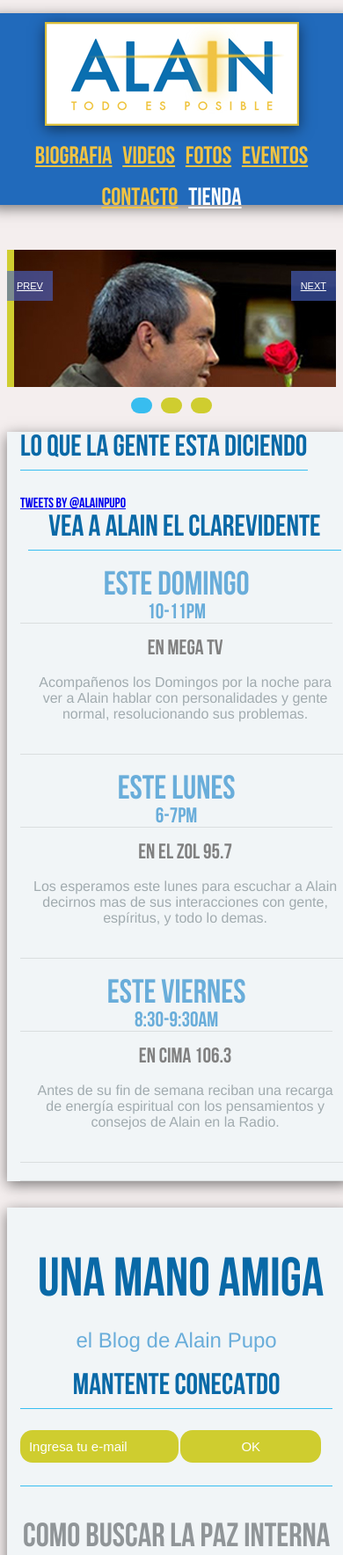
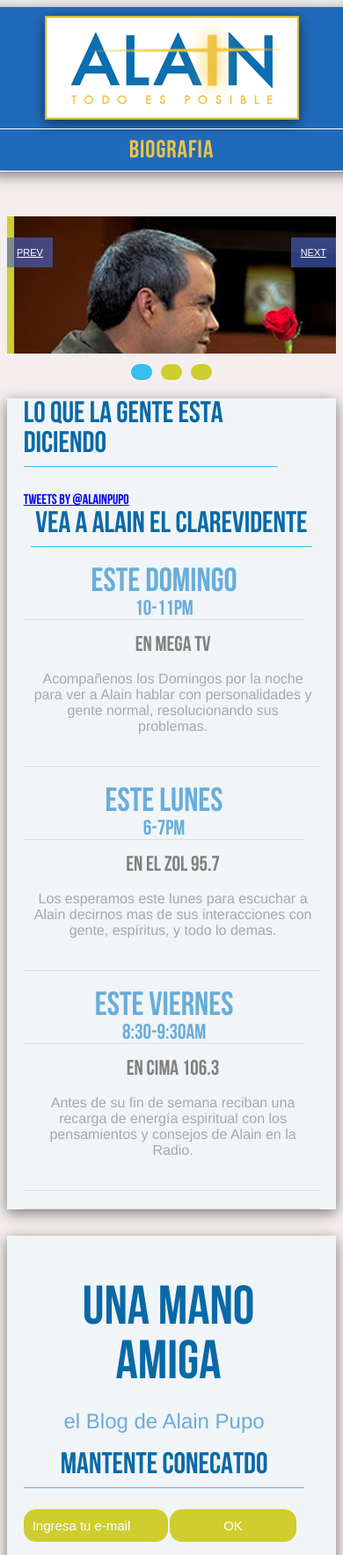
Before and after one commit to PradatiusD/alain, a PHP site: page / in a window 390 px wide; the page is wider, and only the part inside the window is pictured. Shown: the top 1768 px of that part at 88% size. Run offline with PHP 8.4, Linux system fonts and the light colour scheme; some libraries are stand-ins or nearby versions.

Commit message:
Added new mobile drop down menu and improved layout responsiveness

```diff
--- a/css/main.css
+++ b/css/main.css
@@ -11,7 +11,8 @@
 
 h1, h2, h3, h4, h5 {
   font-weight: normal;
-  margin-top: 1em; }
+  margin-top: 1em;
+  line-height: 1em; }
 
 ul {
   list-style-type: none;
@@ -43,16 +44,17 @@
   header.header .topNav {
     font-size: 23px;
     background: #216abb;
+    overflow: hidden;
     box-shadow: 0 4px 15px rgba(0, 0, 0, 0.5); }
-    header.header .topNav ul {
-      height: 86px;
-      margin-top: 15px;
+    header.header .topNav ul:first-of-type {
       margin-left: 14%; }
+      header.header .topNav ul:first-of-type li {
+        vertical-align: middle; }
     header.header .topNav li {
-      vertical-align: top;
-      margin-top: 35px; }
+      vertical-align: top; }
     header.header .topNav li:last-child a {
-      color: white; }
+      color: white;
+      text-decoration: none; }
     header.header .topNav a {
       color: #f0c343;
       -webkit-transition: all 0.4s;
@@ -61,9 +63,6 @@
       header.header .topNav a:hover {
         color: white;
         text-decoration: none; }
-    header.header .topNav .logo {
-      position: relative;
-      bottom: 35px; }
     header.header .topNav .logo img {
       box-shadow: 0 4px 15px rgba(0, 0, 0, 0.5);
       border: 2px solid #D8BD3C; }
@@ -74,7 +73,8 @@
         margin: 10px auto;
         padding: 10px 0; } }
     header.header .topNav ul.dropdownz {
-      display: none; }
+      display: none;
+      text-align: center; }
       @media only screen and (max-width: 400px) {
         header.header .topNav ul.dropdownz {
           display: block;
@@ -110,9 +110,12 @@
       header.header .leftNav {
         display: none; }
       header.header .topNav ul {
-        margin-left: 0%; }
+        margin: 0;
+        height: auto; }
+        header.header .topNav ul:first-of-type {
+          margin-left: 0; }
       header.header .topNav li {
-        margin-top: .5em; }
+        margin-top: 0.5em; }
       header.header .topNav .logo {
         width: 100%;
         margin: 0 auto;
@@ -128,7 +131,7 @@
         position: relative;
         top: 0px;
         left: 0px;
-        margin: 2em 0px 0px 20%;
+        margin: 0 2em;
         padding: 0px; }
       header.header li {
         padding: 0 1%;
@@ -137,9 +140,18 @@
         display: none; } }
   @media only screen and (max-width: 485px) {
     header.header .topNav ul.dropdownz {
-      margin-left: 0%;
-      margin: 2em auto;
-      text-align: center; } }
+      margin: 0;
+      text-align: center;
+      height: 49px; }
+      header.header .topNav ul.dropdownz li {
+        display: block;
+        margin: 0;
+        padding: 0.25em 0;
+        border-top: 1px solid white; }
+        header.header .topNav ul.dropdownz li a {
+          font-size: 28px;
+          letter-spacing: 1px;
+          text-decoration: none; } }
 
 .bjqs-prev a, .bjqs-next a {
   background: rgba(74, 100, 202, 0.62);
@@ -151,9 +163,14 @@
 
 #main {
   margin-top: 120px; }
-  @media only screen and (max-width: 400px) {
+  @media only screen and (max-width: 1159px) {
     #main {
       margin-top: 0px; } }
+
+@media only screen and (max-width: 1159px) {
+  #banner-fade {
+    margin: 0;
+    width: 100%; } }
 
 #slider {
   margin: 51px auto; }
@@ -178,10 +195,16 @@
   width: 80.333%;
   margin-left: 16%;
   padding-left: 4%; }
-  @media only screen and (max-width: 1159px) {
+  @media only screen and (min-width: 481px) and (max-width: 1159px) {
     .box.row-fluid {
-      width: 100%;
-      margin-left: 0%; } }
+      width: 95%;
+      margin: 0;
+      padding: 0 2.5%; } }
+  @media only screen and (max-width: 480px) {
+    .box.row-fluid {
+      width: 90%;
+      margin: 0;
+      padding: 0 5%; } }
 
 #events h2, #feed h2 {
   color: #0969a7;
@@ -237,12 +260,17 @@
   display: block;
   border-bottom: #dadedf 1px solid;
   padding: 10px 0px;
-  overflow: hidden; }
+  overflow: hidden;
+  position: relative;
+  top: 0;
+  left: 0; }
   #events li .left {
     display: inline-block;
     width: 30%;
     vertical-align: top;
-    border-right: #DADEDF 1px solid; }
+    border-right: #DADEDF 1px solid;
+    position: absolute;
+    height: 95%; }
     #events li .left h3, #events li .left h4 {
       color: #69adda;
       text-align: center;
@@ -273,7 +301,8 @@
     width: 95%;
     display: block;
     border-right: none;
-    border-bottom: #DADEDF 1px solid; }
+    border-bottom: #DADEDF 1px solid;
+    position: static; }
     #events li .left h3 {
       margin-top: 10px; }
   #events li .right {
@@ -363,12 +392,12 @@
     font-weight: normal;
     margin: 16px 0px;
     width: 40%;
-    padding-bottom: 10px; }
-    @media only screen and (max-width: 420px) {
+    padding-bottom: 10px;
+    line-height: 1em; }
+    @media only screen and (max-width: 480px) {
       .body h4 {
         width: 100%;
         margin-top: 1em;
-        line-height: 1em;
         text-align: center; } }
   .body h4.headline {
     width: 95%;
--- a/css/main.scss
+++ b/css/main.scss
@@ -11,14 +11,19 @@
     font-style: normal;
 }
 
+// Colors
+
+$faded-gray: #909598;
+
 body {
-	font-family: 'Bebas';
+	font-family : 'Bebas';
 	background: #f4eeee;
 }
 
 h1, h2, h3, h4, h5 {
 	font-weight: normal;
 	margin-top:1em;
+	line-height:1em;
 }
 
 ul {
@@ -58,19 +63,21 @@
 	.topNav {
 		font-size:23px;
 		background:#216abb;
+		overflow: hidden;
 		box-shadow: 0 4px 15px rgba(0, 0, 0, 0.5);
-		ul {
-			height:86px;
-			margin-top:15px;
+		ul:first-of-type {
 			margin-left: 14%;
+			li {
+				vertical-align: middle;
+			}
 		}
 		li {
 			vertical-align: top;
-			margin-top: 35px;
 		}
 		li:last-child{
 			a {
 				color:white;
+				text-decoration: none;
 			}
 		}
 
@@ -83,8 +90,6 @@
 			}
 		}
 		.logo {
-			position: relative;
-			bottom:35px;
 			img {
 				box-shadow: 0 4px 15px rgba(0, 0, 0, 0.5);
 				border: 2px solid #D8BD3C;
@@ -98,6 +103,7 @@
 		}
 	ul.dropdownz {
 			display: none;
+			text-align: center;
 			@media only screen and (max-width:400px) {
 				display: block;
 				padding: 29px 9px 3px 9px;
@@ -154,10 +160,14 @@
 
 		.topNav {
 			ul {
-			margin-left:0%;
+				margin:0;
+				height: auto;
+				&:first-of-type {
+					margin-left:0;
+				}
 			}
 			li{
-				margin-top:.5em;
+				margin-top:0.5em;
 
 			}
 			.logo {
@@ -177,7 +187,7 @@
 				position: relative;
 				top: 0px;
 				left: 0px;
-				margin: 2em 0px 0px 20%;
+				margin: 0 2em;
 				padding: 0px;
 			}
 		}
@@ -189,13 +199,24 @@
 			display:none;
 		}
 	}
-	// Breakpoint for navigation navigation at 485px
+	// Breakpoint for mobile navigation at 485px
 	@media only screen and (max-width:485px) {
 		.topNav {
 			ul.dropdownz {
-				margin-left:0%;
-				margin: 2em auto;
+				margin: 0;
 				text-align: center;
+				height:49px;
+				li {
+					display: block;
+					margin: 0;
+					padding: 0.25em 0;
+					border-top: 1px solid white;
+					a {
+						font-size: 28px;
+						letter-spacing: 1px;
+						text-decoration: none;
+					}
+				}
 			}
 		}
 	}
@@ -212,8 +233,15 @@
 
 #main {
 	margin-top: 120px;
-	@media only screen and (max-width:400px) {
+	@media only screen and (max-width:1159px) {
 		margin-top:0px;
+	}
+}
+
+#banner-fade {
+	@media only screen and (max-width:1159px) {
+		margin:0;
+		width:100%;
 	}
 }
 
@@ -248,9 +276,16 @@
 	margin-left: 16%;
 	padding-left: 4%;
 	// Breakpoint for when left nav is gone
-	@media only screen and (max-width:1159px) {
-		width:100%;
-		margin-left: 0%;
+	@media only screen and (min-width:481px) and (max-width:1159px){
+		width: 95%;
+		margin: 0;
+		padding: 0 2.5%;
+	}
+	// Breakpoint for mobile viewing
+	@media only screen and (max-width:480px){
+		width: 90%;
+		margin: 0;
+		padding: 0 5%;
 	}
 }
 
@@ -321,11 +356,16 @@
 		border-bottom: #dadedf 1px solid;
 		padding:10px 0px;
 		overflow: hidden;
+		position: relative;
+		top:0;
+		left:0;
 		.left{
 			display: inline-block;
 			width: 30%;
 			vertical-align: top;
 			border-right:#DADEDF 1px solid;
+			position:absolute;
+			height:95%;
 			h3,h4 {
 				color:#69adda;
 				text-align: center;
@@ -366,6 +406,7 @@
  			display: block;
  			border-right:none;
  			border-bottom: #DADEDF 1px solid;
+ 			position:static;
  			h3 {
 				margin-top:10px;
  			}
@@ -472,29 +513,29 @@
 .body {
 	padding:0% 5% 0% 0%;
 	h4 {
-		color: #909598;
+		color: $faded-gray;
 		font-size: 38px;
 		border-bottom: 2px solid #38BEF1;
 		font-weight: normal;
 		margin: 16px 0px;
 		width: 40%;
 		padding-bottom: 10px;
-		@media only screen and (max-width:420px) {
+		line-height:1em;
+		@media only screen and (max-width:480px) {
 			width:100%;
 			margin-top: 1em;
-			line-height: 1em;
 			text-align: center;
 		}
 	}
 	h4.headline {
 		width: 95%;
-		color: #909598;
+		color: $faded-gray;
 		font-size: 38px;
 		border-bottom: 2px solid #38BEF1;
 		font-weight: normal;
 		margin: 16px 0px;
 			a {
-			color: #909598;
+			color: $faded-gray;
 			@include transition (all 0.3s);
 			&:hover {
 				color: #005580;
@@ -504,7 +545,7 @@
 	}
 
 	p {
-		color: #909598;
+		color: $faded-gray;
 		font-size: 14px;
 		line-height: 1.4em;
 	}
```
Also changed, not shown: js/main.js (added, +38 -0 lines). Lines whose indentation alone changed are shown as unchanged.
